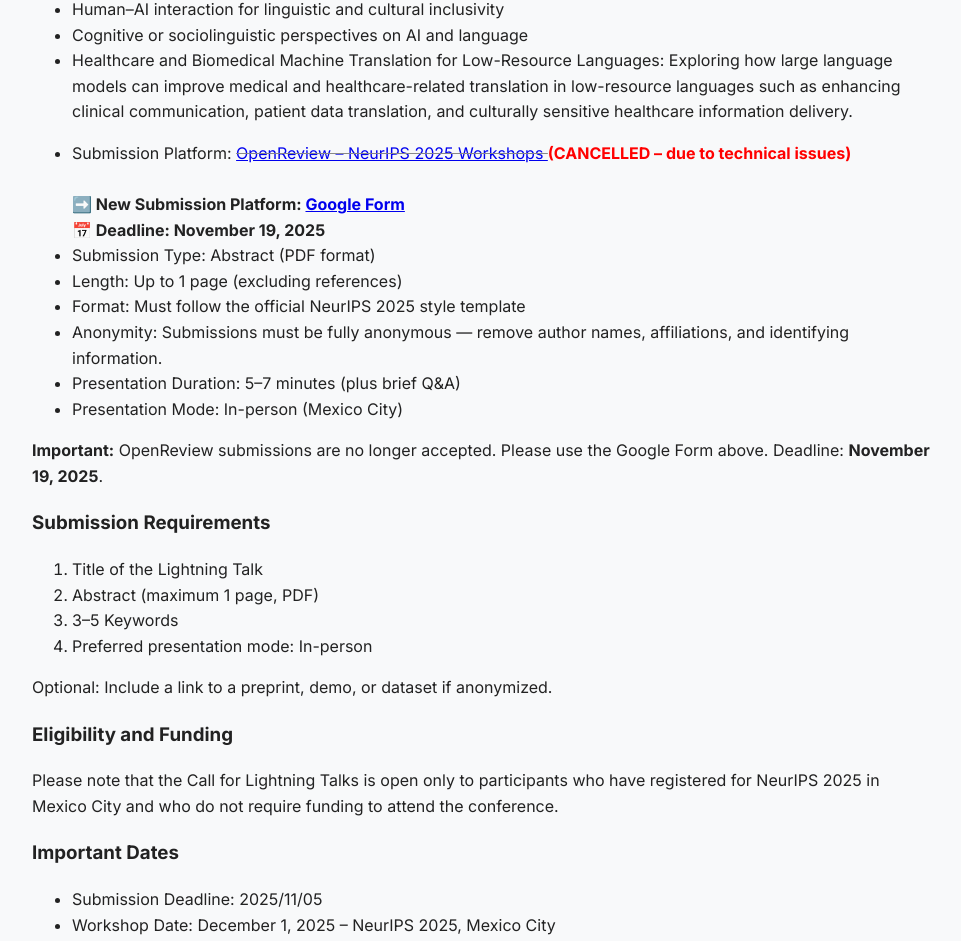
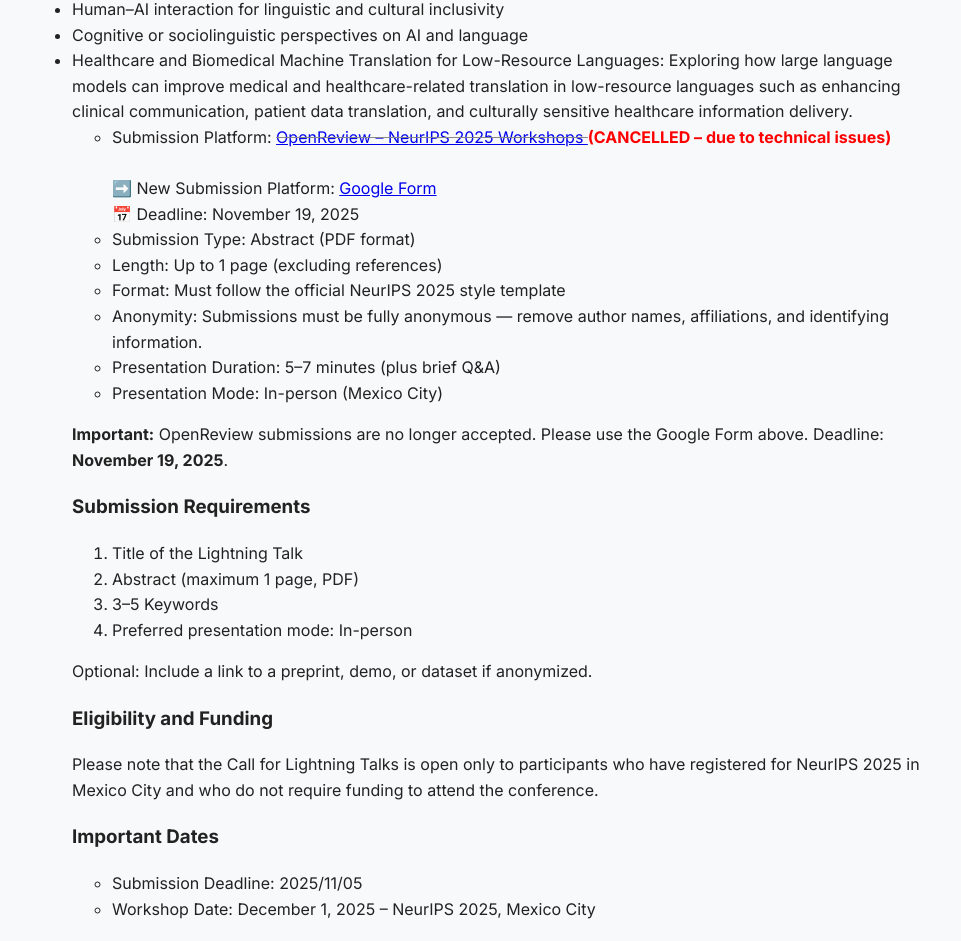
Before and after one commit to CLRLCLLMs/CLRLCLLMs-workshop.github.io-NeurIPS-2025, a plain HTML site: page index.html in a window 1280 px wide. Shown: the part 1955-2896 px from the top of the page, without its empty margins (158-1119 px from the left). Drawn offline with Linux system fonts and the light colour scheme.

Commit message:
Update index.html

```diff
--- a/index.html
+++ b/index.html
@@ -254,7 +254,7 @@
     <li>Human–AI interaction for linguistic and cultural inclusivity</li>
     <li>Cognitive or sociolinguistic perspectives on AI and language</li>
     <li>Healthcare and Biomedical Machine Translation for Low-Resource Languages: Exploring how large language models can improve medical and healthcare-related translation in low-resource languages such as enhancing clinical communication, patient data translation, and culturally sensitive healthcare information delivery.</li>
-  </ul>
+
 
   <ul>
     <li>
@@ -267,14 +267,12 @@
       <strong style="color: red;"> (CANCELLED – due to technical issues)</strong>
       <br><br>
 
-      <strong>
         ➡️ New Submission Platform:
         <a href="https://docs.google.com/forms/d/1GXexjyZXDa2M7T2C2DCd0t1P2C9X_coDVnYb6vAdJx4/viewform" target="_blank">
           Google Form
         </a>
-      </strong>
       <br>
-      <strong>📅 Deadline: November 19, 2025</strong>
+    📅 Deadline: November 19, 2025
     </li>
 
     <li>Submission Type: Abstract (PDF format)</li>
```
